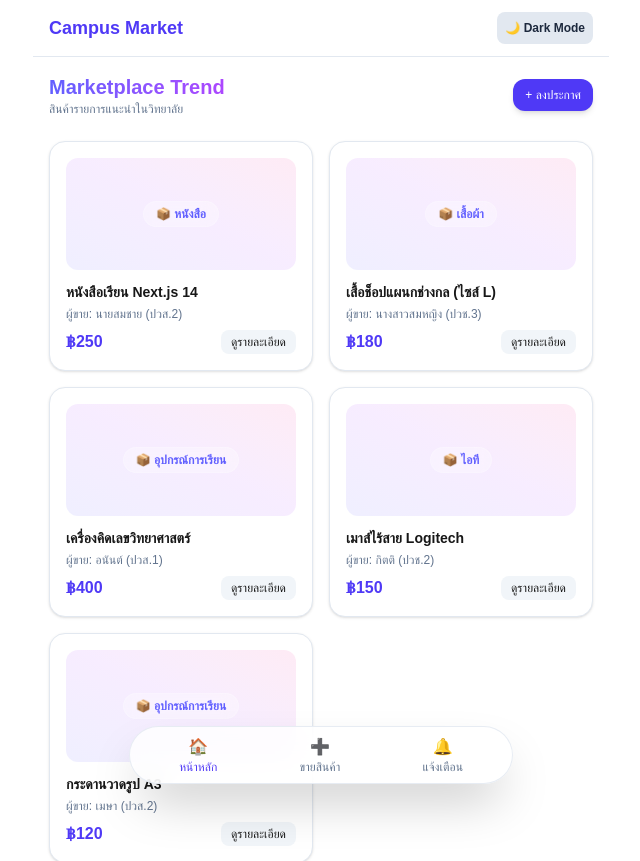
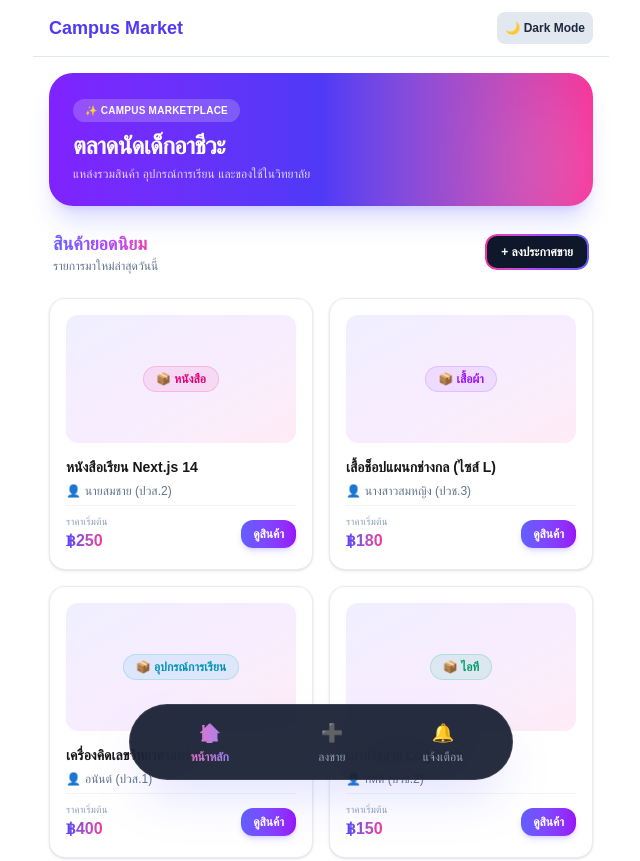
Before and after one commit to form93sss/marketplace, a Next.js app: page /home in a window 1280 px wide. Shown: the top 861 px of the page, without its empty margins (319-959 px from the left). Built offline with nearby package versions, Linux system fonts and the light colour scheme.

Commit message:
Update page.tsx

```diff
--- a/app/home/page.tsx
+++ b/app/home/page.tsx
@@ -8,66 +8,92 @@ interface Product {
   price: number;
   seller: string;
   category: string;
+  badgeColor: string;
 }
 
 const mockProducts: Product[] = [
-  { id: 1, name: "หนังสือเรียน Next.js 14", price: 250, seller: "นายสมชาย (ปวส.2)", category: "หนังสือ" },
-  { id: 2, name: "เสื้อช็อปแผนกช่างกล (ไซส์ L)", price: 180, seller: "นางสาวสมหญิง (ปวช.3)", category: "เสื้อผ้า" },
-  { id: 3, name: "เครื่องคิดเลขวิทยาศาสตร์", price: 400, seller: "อนันต์ (ปวส.1)", category: "อุปกรณ์การเรียน" },
-  { id: 4, name: "เมาส์ไร้สาย Logitech", price: 150, seller: "กิตติ (ปวช.2)", category: "ไอที" },
-  { id: 5, name: "กระดานวาดรูป A3", price: 120, seller: "เมษา (ปวส.2)", category: "อุปกรณ์การเรียน" },
+  { id: 1, name: "หนังสือเรียน Next.js 14", price: 250, seller: "นายสมชาย (ปวส.2)", category: "หนังสือ", badgeColor: "bg-pink-500/10 text-pink-600 dark:text-pink-400 border-pink-500/20" },
+  { id: 2, name: "เสื้อช็อปแผนกช่างกล (ไซส์ L)", price: 180, seller: "นางสาวสมหญิง (ปวช.3)", category: "เสื้อผ้า", badgeColor: "bg-purple-500/10 text-purple-600 dark:text-purple-400 border-purple-500/20" },
+  { id: 3, name: "เครื่องคิดเลขวิทยาศาสตร์", price: 400, seller: "อนันต์ (ปวส.1)", category: "อุปกรณ์การเรียน", badgeColor: "bg-cyan-500/10 text-cyan-600 dark:text-cyan-400 border-cyan-500/20" },
+  { id: 4, name: "เมาส์ไร้สาย Logitech", price: 150, seller: "กิตติ (ปวช.2)", category: "ไอที", badgeColor: "bg-emerald-500/10 text-emerald-600 dark:text-emerald-400 border-emerald-500/20" },
+  { id: 5, name: "กระดานวาดรูป A3", price: 120, seller: "เมษา (ปวส.2)", category: "ศิลปะ", badgeColor: "bg-amber-500/10 text-amber-600 dark:text-amber-400 border-amber-500/20" },
 ];
 
 export default function HomePage() {
   const [hoveredId, setHoveredId] = useState<number | null>(null);
 
   return (
-    <div className="pb-24 space-y-6">
-      {/* Header Section */}
-      <div className="flex justify-between items-center">
+    <div className="pb-28 space-y-6">
+      {/* Header Banner */}
+      <div className="relative overflow-hidden rounded-3xl bg-gradient-to-r from-violet-600 via-indigo-600 to-pink-500 p-6 text-white shadow-xl shadow-indigo-500/20">
+        <div className="relative z-10">
+          <span className="inline-block px-3 py-1 bg-white/20 backdrop-blur-md rounded-full text-[10px] font-bold tracking-wide uppercase mb-2">
+            ✨ Campus Marketplace
+          </span>
+          <h2 className="text-2xl font-black tracking-tight">ตลาดนัดเด็กอาชีวะ</h2>
+          <p className="text-xs text-white/80 mt-1">แหล่งรวมสินค้า อุปกรณ์การเรียน และของใช้ในวิทยาลัย</p>
+        </div>
+        <div className="absolute -right-6 -bottom-6 w-32 h-32 bg-white/10 rounded-full blur-2xl pointer-events-none" />
+      </div>
+
+      {/* Top Action & Title */}
+      <div className="flex justify-between items-center px-1">
         <div>
-          <h2 className="text-xl font-bold bg-gradient-to-r from-indigo-500 to-purple-500 bg-clip-text text-transparent">
-            Marketplace Trend
-          </h2>
-          <p className="text-xs text-slate-500 dark:text-slate-400">สินค้ารายการแนะนำในวิทยาลัย</p>
+          <h3 className="text-lg font-bold bg-gradient-to-r from-indigo-500 via-purple-500 to-pink-500 bg-clip-text text-transparent">
+            สินค้ายอดนิยม
+          </h3>
+          <p className="text-xs text-slate-500 dark:text-slate-400">รายการมาใหม่ล่าสุดวันนี้</p>
         </div>
         <Link
           href="/product"
-          className="bg-indigo-600 hover:bg-indigo-700 text-white text-xs px-3 py-2 rounded-xl font-medium shadow-md transition"
+          className="relative group overflow-hidden rounded-xl p-[2px] font-medium text-xs focus:outline-none"
         >
-          + ลงประกาศ
+          <span className="absolute inset-0 bg-gradient-to-r from-pink-500 via-purple-500 to-indigo-500 rounded-xl group-hover:opacity-80 transition" />
+          <span className="relative block px-3.5 py-2 bg-slate-900 text-white rounded-[10px] font-bold">
+            + ลงประกาศขาย
+          </span>
         </Link>
       </div>
 
-      {/* 3D Cards Grid (3D & Immersive Elements) */}
-      <div className="grid grid-cols-1 sm:grid-cols-2 gap-4 perspective-1000">
+      {/* 3D Modern Grid Cards */}
+      <div className="grid grid-cols-1 sm:grid-cols-2 gap-4">
         {mockProducts.map((item) => (
           <div
             key={item.id}
             onMouseEnter={() => setHoveredId(item.id)}
             onMouseLeave={() => setHoveredId(null)}
-            className={`bg-white dark:bg-slate-800 border border-slate-200 dark:border-slate-700 rounded-2xl p-4 shadow-sm transition-all duration-300 transform cursor-pointer ${
+            className={`group relative bg-white dark:bg-slate-800/90 backdrop-blur-md border border-slate-200/80 dark:border-slate-700/80 rounded-2xl p-4 shadow-sm transition-all duration-300 transform cursor-pointer ${
               hoveredId === item.id
-                ? "scale-105 -rotate-1 shadow-xl border-indigo-500/50 dark:border-indigo-400/50"
+                ? "-translate-y-2 scale-[1.02] shadow-2xl shadow-indigo-500/15 border-indigo-500/40 dark:border-indigo-400/40"
                 : "hover:shadow-md"
             }`}
           >
-            {/* Immersive Preview Placeholder */}
-            <div className="w-full h-28 bg-gradient-to-tr from-indigo-500/10 via-purple-500/10 to-pink-500/10 dark:from-indigo-500/20 dark:to-purple-500/20 rounded-xl flex items-center justify-center font-bold text-xs text-indigo-500 dark:text-indigo-400 relative overflow-hidden">
-              <span className="backdrop-blur-sm bg-white/30 dark:bg-slate-900/40 px-3 py-1 rounded-full border border-white/20">
+            {/* Colorful Image Preview Container */}
+            <div className="w-full h-32 bg-gradient-to-br from-indigo-500/10 via-purple-500/10 to-pink-500/10 dark:from-indigo-950/40 dark:to-purple-950/40 rounded-xl flex items-center justify-center relative overflow-hidden group-hover:scale-[0.98] transition">
+              <span className={`px-3 py-1 rounded-full border text-xs font-semibold backdrop-blur-md ${item.badgeColor}`}>
                 📦 {item.category}
               </span>
+              <div className="absolute inset-0 bg-gradient-to-t from-black/20 to-transparent opacity-0 group-hover:opacity-100 transition" />
             </div>
 
-            <div className="mt-3">
-              <h3 className="font-semibold text-sm line-clamp-1">{item.name}</h3>
-              <p className="text-xs text-slate-500 dark:text-slate-400 mt-1">ผู้ขาย: {item.seller}</p>
-              <div className="flex justify-between items-center mt-2">
-                <span className="text-indigo-600 dark:text-indigo-400 font-bold text-base">
-                  ฿{item.price}
-                </span>
-                <button className="text-xs bg-slate-100 dark:bg-slate-700 hover:bg-indigo-50 dark:hover:bg-indigo-900/50 px-2.5 py-1 rounded-lg transition">
-                  ดูรายละเอียด
+            {/* Product Details */}
+            <div className="mt-3.5 space-y-1.5">
+              <h4 className="font-bold text-sm line-clamp-1 group-hover:text-indigo-600 dark:group-hover:text-indigo-400 transition">
+                {item.name}
+              </h4>
+              <p className="text-xs text-slate-500 dark:text-slate-400 flex items-center gap-1">
+                <span>👤</span> {item.seller}
+              </p>
+
+              <div className="flex justify-between items-center pt-2 border-t border-slate-100 dark:border-slate-700/60">
+                <div>
+                  <span className="text-[10px] text-slate-400 block">ราคาเริ่มต้น</span>
+                  <span className="text-base font-extrabold bg-gradient-to-r from-indigo-600 to-pink-500 bg-clip-text text-transparent">
+                    ฿{item.price}
+                  </span>
+                </div>
+                <button className="text-xs font-bold text-white bg-gradient-to-r from-indigo-500 to-purple-600 hover:from-indigo-600 hover:to-purple-700 px-3 py-1.5 rounded-xl shadow-md shadow-indigo-500/20 active:scale-95 transition">
+                  ดูสินค้า
                 </button>
               </div>
             </div>
@@ -75,18 +101,27 @@ export default function HomePage() {
         ))}
       </div>
 
-      {/* Experimental Navigation (Floating Bottom Bar) */}
-      <div className="fixed bottom-4 left-1/2 -translate-x-1/2 w-[90%] max-w-sm bg-white/80 dark:bg-slate-800/80 backdrop-blur-md border border-slate-200/80 dark:border-slate-700/80 shadow-2xl rounded-full p-2 flex justify-around items-center z-50">
-        <Link href="/home" className="flex flex-col items-center text-indigo-600 dark:text-indigo-400 font-medium text-xs">
-          <span className="text-base">🏠</span>
+      {/* Experimental Colorful Floating Navigation Bar */}
+      <div className="fixed bottom-5 left-1/2 -translate-x-1/2 w-[90%] max-w-sm bg-slate-900/90 dark:bg-slate-800/95 backdrop-blur-xl border border-white/10 shadow-2xl shadow-indigo-500/20 rounded-full p-2.5 flex justify-around items-center z-50">
+        <Link
+          href="/home"
+          className="flex flex-col items-center gap-0.5 text-xs font-bold bg-gradient-to-r from-pink-400 to-indigo-400 bg-clip-text text-transparent px-3 py-1 rounded-full bg-white/10"
+        >
+          <span className="text-lg">🏠</span>
           <span>หน้าหลัก</span>
         </Link>
-        <Link href="/product" className="flex flex-col items-center text-slate-500 dark:text-slate-400 hover:text-indigo-600 text-xs transition">
-          <span className="text-base">➕</span>
-          <span>ขายสินค้า</span>
+        <Link
+          href="/product"
+          className="flex flex-col items-center gap-0.5 text-xs font-medium text-slate-400 hover:text-white transition"
+        >
+          <span className="text-lg">➕</span>
+          <span>ลงขาย</span>
         </Link>
-        <Link href="#" className="flex flex-col items-center text-slate-500 dark:text-slate-400 hover:text-indigo-600 text-xs transition">
-          <span className="text-base">🔔</span>
+        <Link
+          href="#"
+          className="flex flex-col items-center gap-0.5 text-xs font-medium text-slate-400 hover:text-white transition"
+        >
+          <span className="text-lg">🔔</span>
           <span>แจ้งเตือน</span>
         </Link>
       </div>
```
